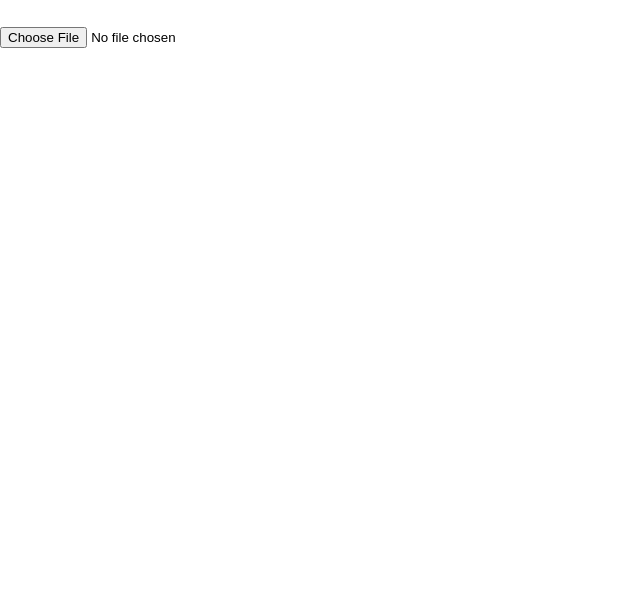
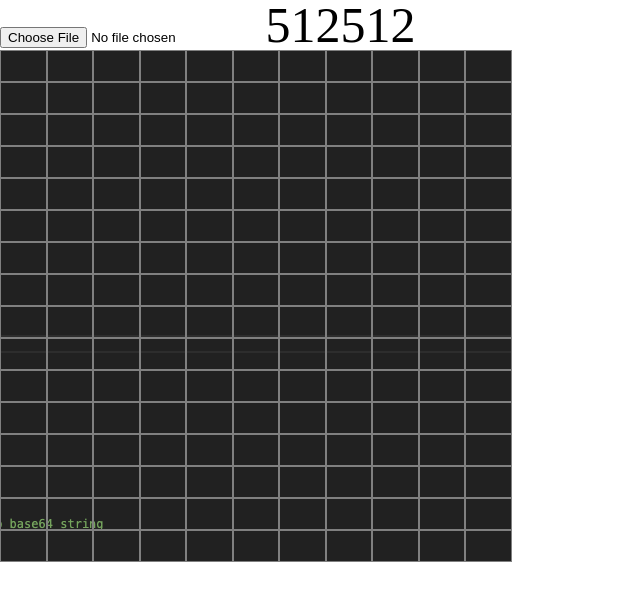
Before and after one commit to kiroInn/tiled-image, a Vue app: page / in a window 1280 px wide. Shown: the top 600 px of the page, without its empty margins (0-640 px from the left). Built offline with nearby package versions, Linux system fonts and the light colour scheme.

Commit message:
add checked logic

```diff
--- a/src/App.vue
+++ b/src/App.vue
@@ -6,26 +6,27 @@
       name="upload image"
     />
     {{map.width}}{{map.height}}
-    <div class="map">
-      <img ref="bg" :src="map.src" />
-      <div class="grid">
-        <i v-for="i in grid" :key="i"></i>
-      </div>
+    <div ref="map" class="map">
+      <i v-bind:class="{ checked: item.checked }" v-on:click="handleTileClick(item)" v-for="item in grid" :key="item.key"></i>
     </div>
   </div>
 </template>
 <script>
+      // <img ref="bg" :src="map.src" />
 import _ from "lodash";
 export default {
   data() {
     return {
       map: {
         src: "",
-        width: "",
-        height: "",
+        width: "512",
+        height: "512",
       },
       grid: [],
     };
+  },
+  created() {
+    this.grid = _.range(0, 176).map(index => ({key:index, checked: false}));
   },
   methods: {
     filesChange(name, files) {
@@ -35,11 +36,14 @@ export default {
         setTimeout(() => {
           this.map.width = this.$refs.bg.width;
           this.map.height = this.$refs.bg.height;
-          this.grid = _.range(0, 176);
+          this.grid = _.range(0, 176).map(index => ({key:index, checked: false}));
         }, 1);
       };
       reader.readAsDataURL(files[0]); // convert to base64 string
     },
+    handleTileClick(item){
+      item.checked = !item.checked;
+    }
   },
 };
 </script>
@@ -47,16 +51,21 @@ export default {
 @import "reset.less";
 
 .map {
-  position: relative;
-  .grid {
-    position: absolute;
+  background-image: url('./bg.png');
+  background-size: contain;
+  width: 512px;
+  height: 512px;
+  display: flex;
+  flex-wrap: wrap;
     i {
       box-sizing: border-box;
-      width: 48px;
+      width: 46.5px;
       height: 32px;
       display: inline-block;
       border: 1px solid gray;
+      &.checked{
+        background-color: red;
+      }
     }
-  }
 }
 </style>
```
Also changed, not shown: src/bg.png (added).
